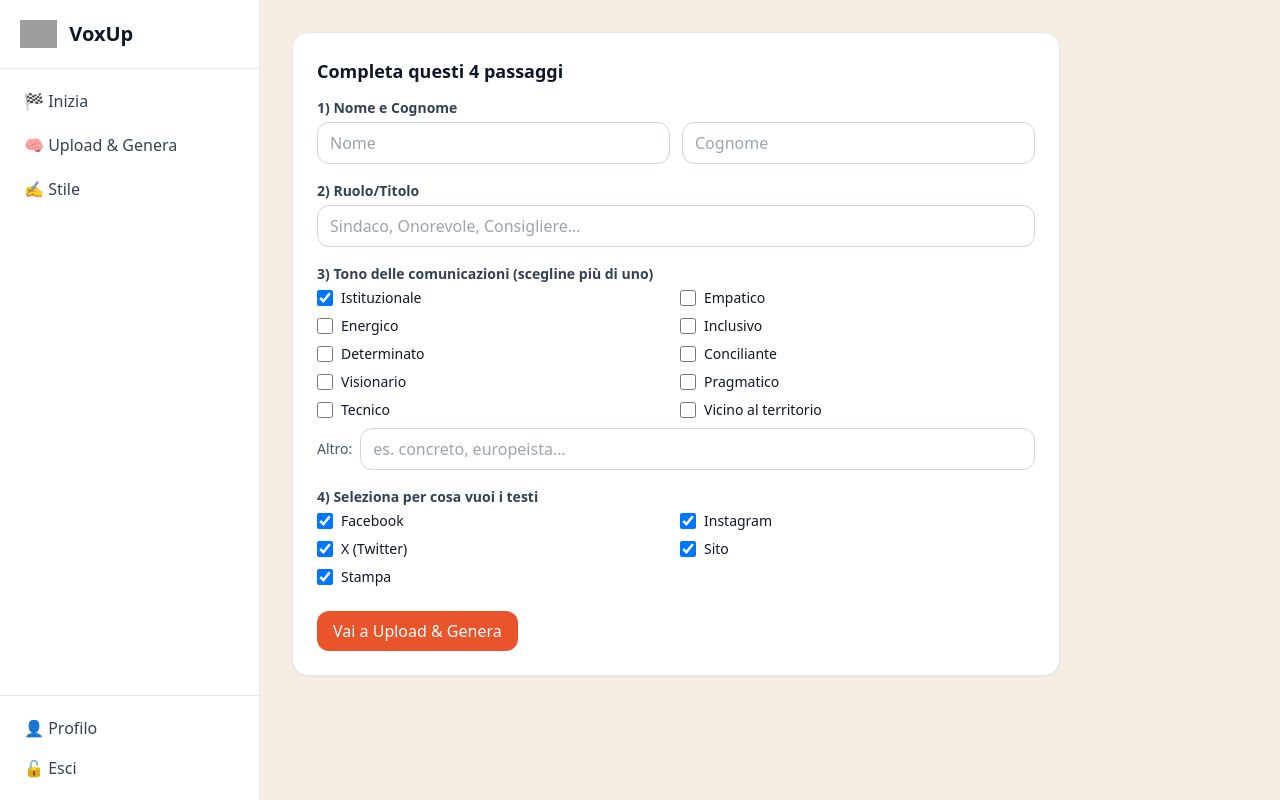
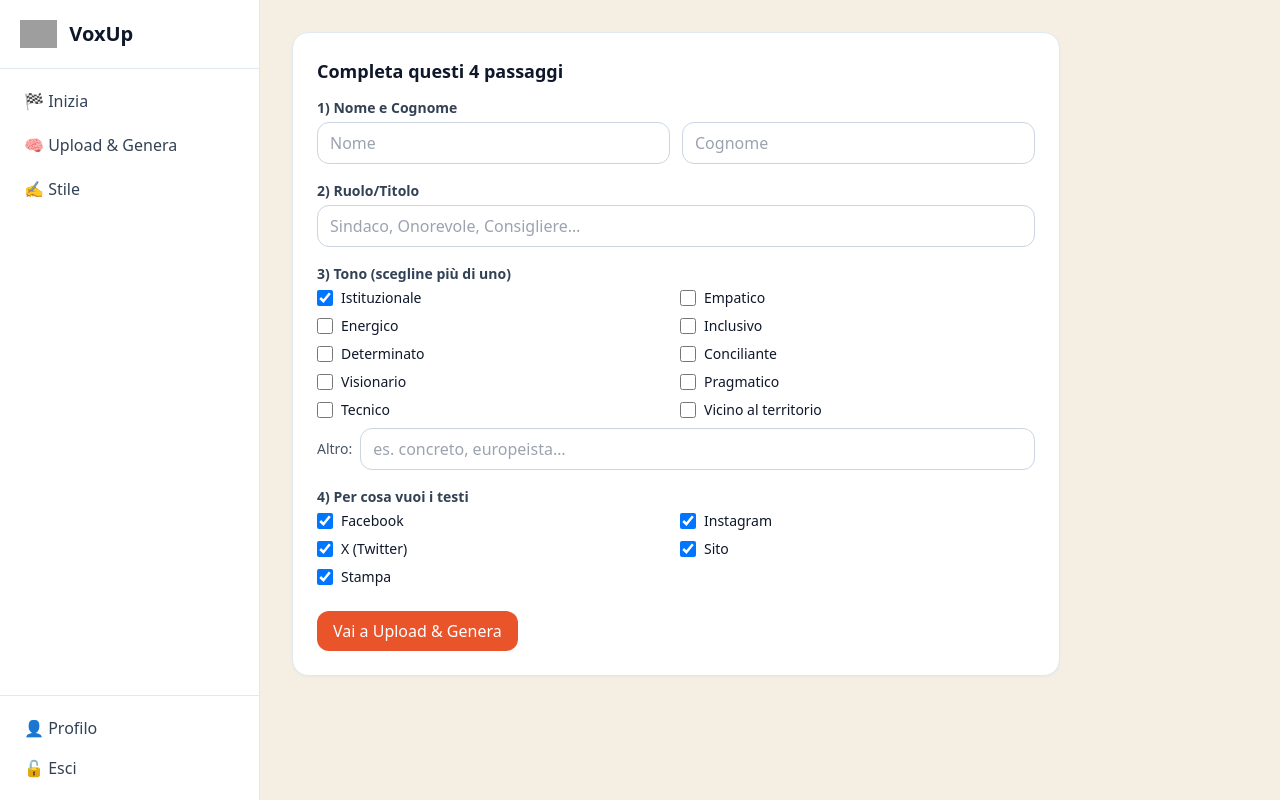
Before and after one commit to lorenzospadotto-debug/noventa-comms-app, a FastAPI app: page / in a window 1280 px wide. Run offline with FastAPI, Linux system fonts and the light colour scheme; the visitor is signed in with stand-in values (Sample User, id 1); some libraries are stand-ins or nearby versions; grey boxes are pictures that could not be loaded.

Commit message:
Update home.html

```diff
--- a/templates/home.html
+++ b/templates/home.html
@@ -17,7 +17,7 @@
       </div>
 
       <div>
-        <div class="label">3) Tono delle comunicazioni (scegline più di uno)</div>
+        <div class="label">3) Tono (scegline più di uno)</div>
         {% set opts = ["Istituzionale","Empatico","Energico","Inclusivo","Determinato","Conciliante","Visionario","Pragmatico","Tecnico","Vicino al territorio"] %}
         <div class="grid grid-cols-2 gap-2">
           {% for t in opts %}
@@ -34,7 +34,7 @@
       </div>
 
       <div>
-        <div class="label">4) Seleziona per cosa vuoi i testi</div>
+        <div class="label">4) Per cosa vuoi i testi</div>
         {% set L = {"facebook":"Facebook","instagram":"Instagram","x":"X (Twitter)","website":"Sito","press":"Stampa"} %}
         <div class="grid grid-cols-2 gap-2">
           {% for key,label in L.items() %}
```
